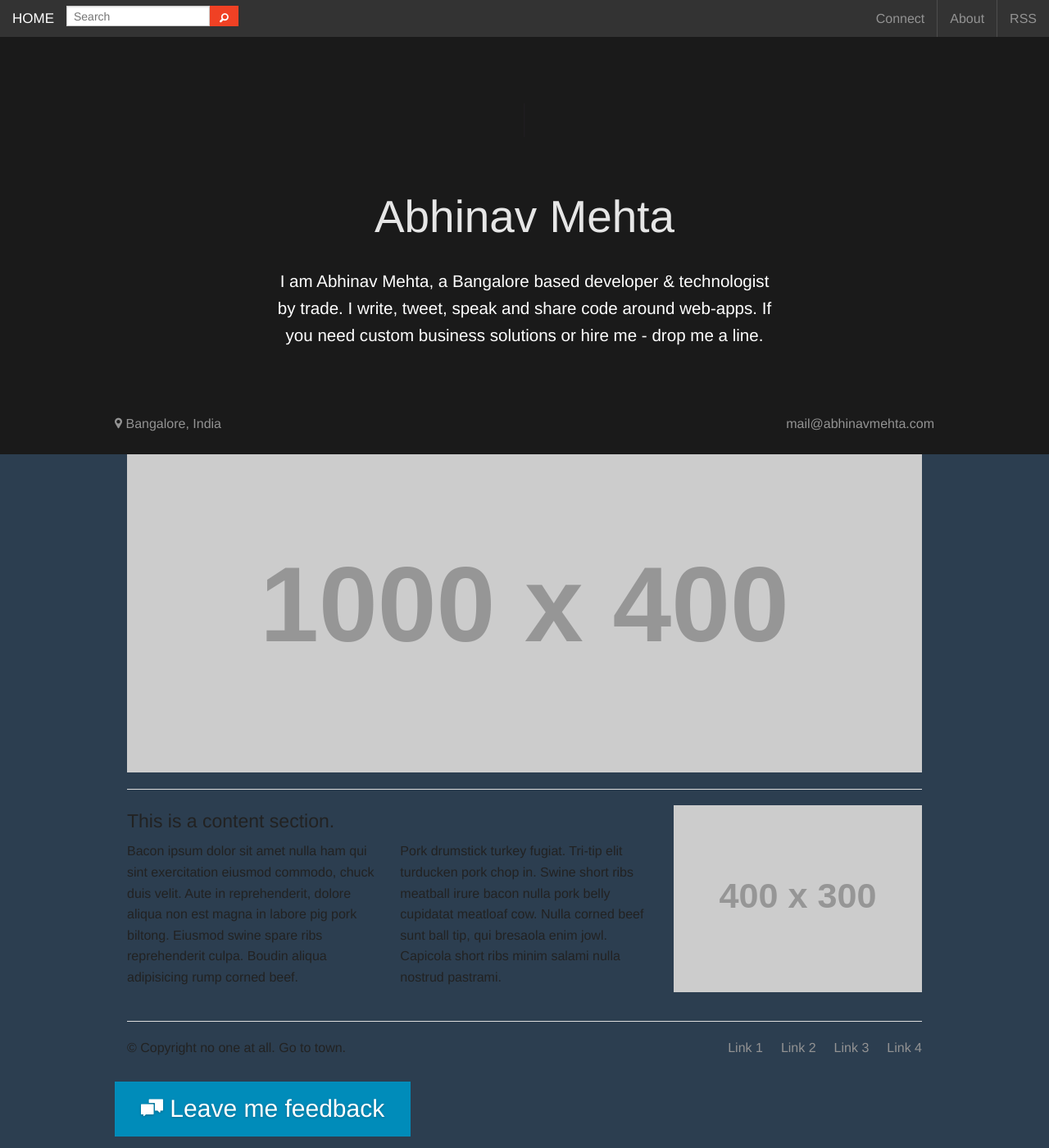
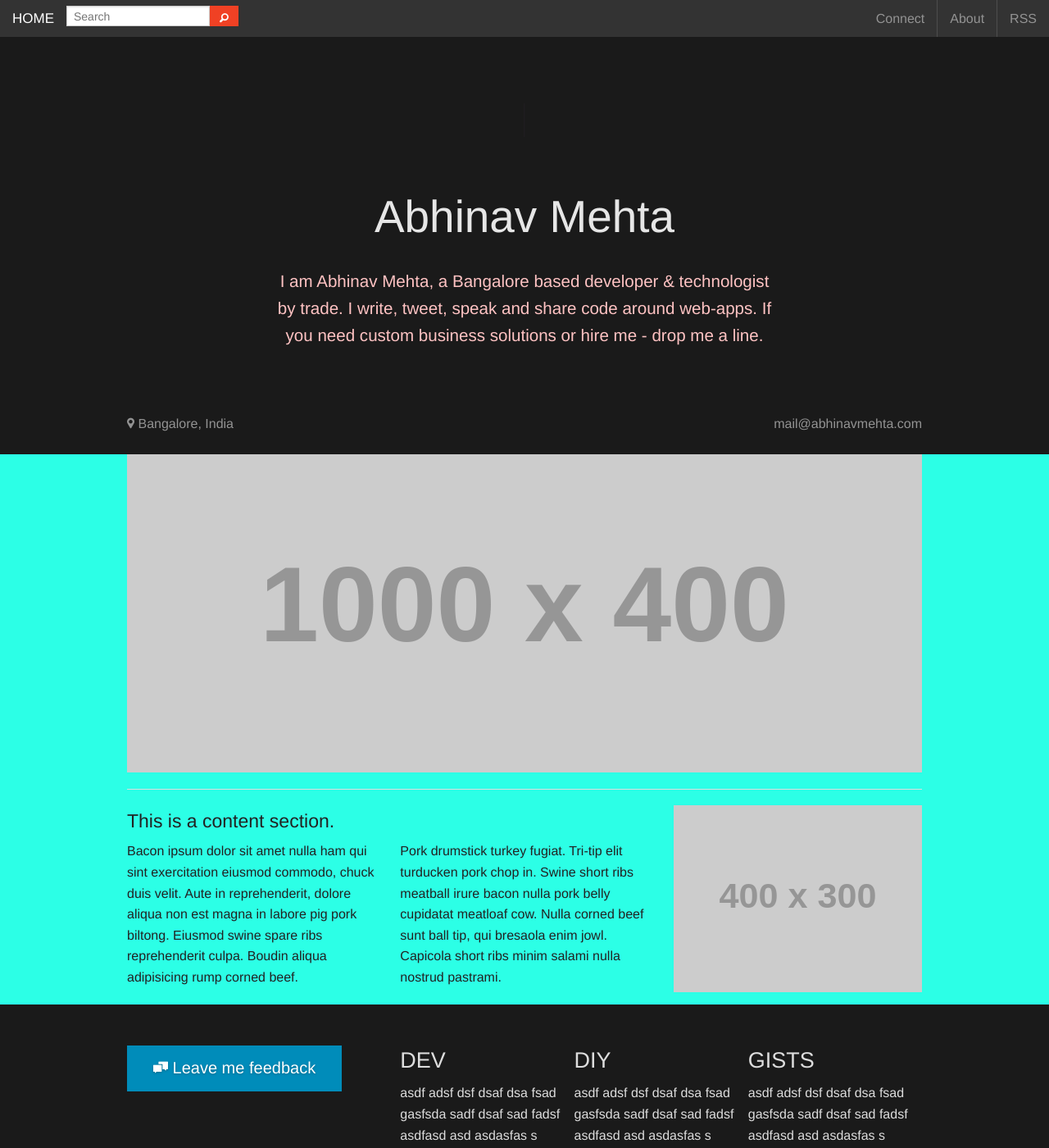
Before and after one commit to mehta/mehta.github.io, a Jekyll site: the page built from index.html, in a window 1280 px wide and 1400 px high. Shown: the whole window at 82% size. Built offline with Jekyll 4.4.1, drawn with Linux system fonts in a browser that asks for light colours; the list of posts is cut into pages by our own code; some of the changed text lies outside the part shown.

Commit message:
added: first design of footer-html

```diff
--- a/_includes/footer.html
+++ b/_includes/footer.html
@@ -1,24 +1,53 @@
-<footer class="row">
-  <div class="large-12 columns">
-    <hr>
+<footer>
+  <div class="off-canvas-wrap">
     <div class="row">
-      <div class="large-6 columns">
-        <p>© Copyright no one at all. Go to town.</p>
+      <div class="medium-4 columns">
+        <div class="theme-info">
+          <a href="https://github.com/mehta/feedback/issues/new" data-dropdown="drop1" style="font-size: 20px; text-shadow: 0 1px 3px rgba(0,0,0,0.25); color: #fff" class="fi-comments style4 button" target="_blank">    Leave me feedback</a>
+        </div>
       </div>
-      <div class="large-6 columns">
-        <ul class="inline-list right">
-          <li><a href="#">Link 1</a></li>
-          <li><a href="#">Link 2</a></li>
-          <li><a href="#">Link 3</a></li>
-          <li><a href="#">Link 4</a></li>
-        </ul>
+
+      <div class="medium-8 columns">
+        <div class="row collapse">
+          <div class="medium-4 columns">
+            <div class="support-links">
+              <h3>DEV</h3>
+              <p>asdf adsf dsf dsaf dsa fsad  gasfsda sadf dsaf sad fadsf asdfasd asd asdasfas s</p>
+            </div>
+          </div>
+          <div class="medium-4 columns">
+            <div class="support-links">
+              <h3>DIY</h3>
+              <p>asdf adsf dsf dsaf dsa fsad  gasfsda sadf dsaf sad fadsf asdfasd asd asdasfas s</p>
+            </div>
+          </div>
+          <div class="medium-4 columns">
+            <div class="support-links">
+              <h3>GISTS</h3>
+              <p>asdf adsf dsf dsaf dsa fsad  gasfsda sadf dsaf sad fadsf asdfasd asd asdasfas s</p>
+            </div>
+          </div>
+        </div>
       </div>
     </div>
   </div>
 
-  <a href="https://github.com/mehta/feedback/issues/new" data-dropdown="drop1" style="font-size: 30px; text-shadow: 0 1px 3px rgba(0,0,0,0.25); color: #fff" class="fi-comments style4 button" target="_blank">    Leave me feedback</a><br>
+  <div class="menu">
+    <div class="row text-center cent-perecent-width zero-margin">
+      <ul class="zero-margin inline-flex">
+        <li><a href="http://twitter.com/mehta_" class="fi-social-twitter" style="font-size: 50px;"></a></li>
+        <li><a href="http://github.com/mehta" class="fi-social-github" style="font-size: 50px;"></a></li>
+        <li><a href="http://in.linkedin.com/in/abhinavmehta" class="fi-social-linkedin" style="font-size: 50px;"></a></li>
+        <li><a href="http://facebook.com/developeratworks" class="fi-social-facebook" style="font-size: 50px;"></a></li>
+        <li><a href="http://abhinavmehta.com/connect/" class="fi-mail" style="font-size: 50px;"></a></li>
+      </ul>
+    </div>
+    <div class="row">
+      <p class="copyright" style="text-align: center;">© 2014 by Abhinav Mehta – web consulting</p>
+    </div>
+  </div>
+</footer>
 
-</footer>
 
 <!-- DEFERRED JS -->
 <!-- Google Analytics -->
--- a/assets/css/app.css
+++ b/assets/css/app.css
@@ -1,5 +1,5 @@
 body {
-  background: #2c3e50;
+  background: #2CFFE6;
 }
 
 header {
@@ -9,3 +9,71 @@
 .top-bar input, .alert {
   height: 25px;
 }
+
+footer .off-canvas-wrap {
+  background-color: #1a1a1a;
+}
+
+footer {
+  bottom: 0;
+  width: 100%;
+}
+
+footer .menu {
+  background-color: #292929;
+}
+
+footer .theme-info {
+  margin-top: 10px;
+}
+
+@media only screen and (min-width: 40em) {
+  footer .theme-info, .support-links {
+    margin-top: 50px;
+    margin-bottom: 50px;
+  }
+}
+
+footer li {
+  float: left;
+  margin-left: 20px;
+  text-transform: uppercase;
+  font-weight: 600;
+  font-size: 0.875em;
+
+  display: block;
+}
+
+.support-links h3,
+.support-links p,
+.theme-info h3,
+.theme-info p {
+  color: #ddd;
+}
+
+.copyright {
+  color: #ddd;
+}
+
+.text-center {
+  text-align: -webkit-center;
+  text-align: center;
+}
+
+.footer ul {
+  display: inline-flex;
+  list-style-type: none;
+}
+
+.zero-margin {
+  margin: 0;
+}
+
+.cent-perecent-width {
+  width: 100%;
+  max-width: 100%;
+}
+
+.inline-flex {
+  display: inline-flex;
+}
--- a/assets/css/index.css
+++ b/assets/css/index.css
@@ -5,6 +5,7 @@
   font-family: "Light","Helvetica Neue","Helvetica",Arial,sans-serif;
   font-weight: normal;
   -webkit-font-smoothing: antialiased;
+  color: #FFC3C3;
 }
 
 #personal-info li, li a {
@@ -13,6 +14,14 @@
   margin-bottom: 12px;
   -webkit-font-smoothing: antialiased;
 }
+
+#personal-info li {
+  margin-left: 15px;
+}
+#personal-info li a {
+  margin-right: 15px;
+}
+
 
 #user-info {
   background: #1a1a1a;
```
